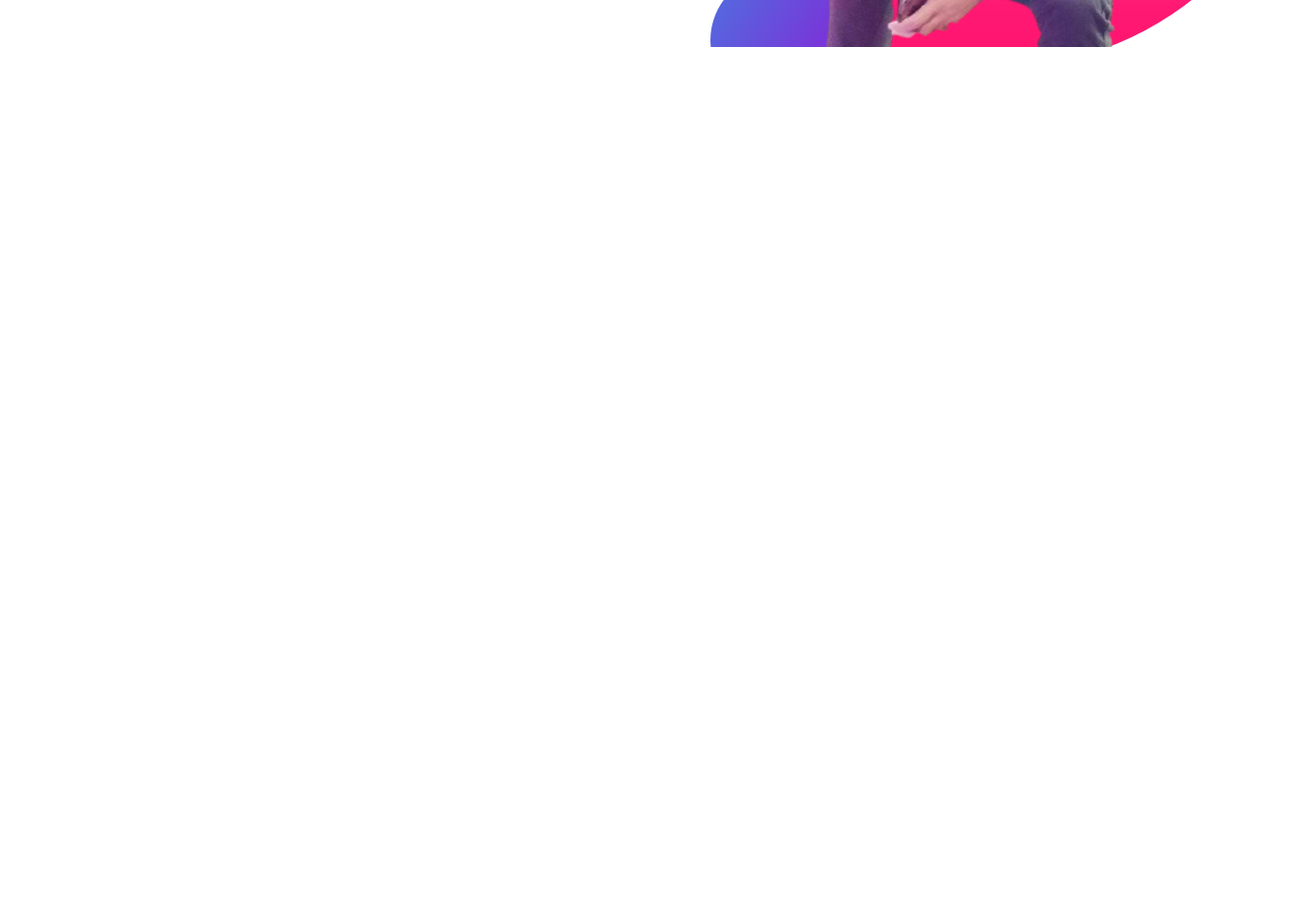
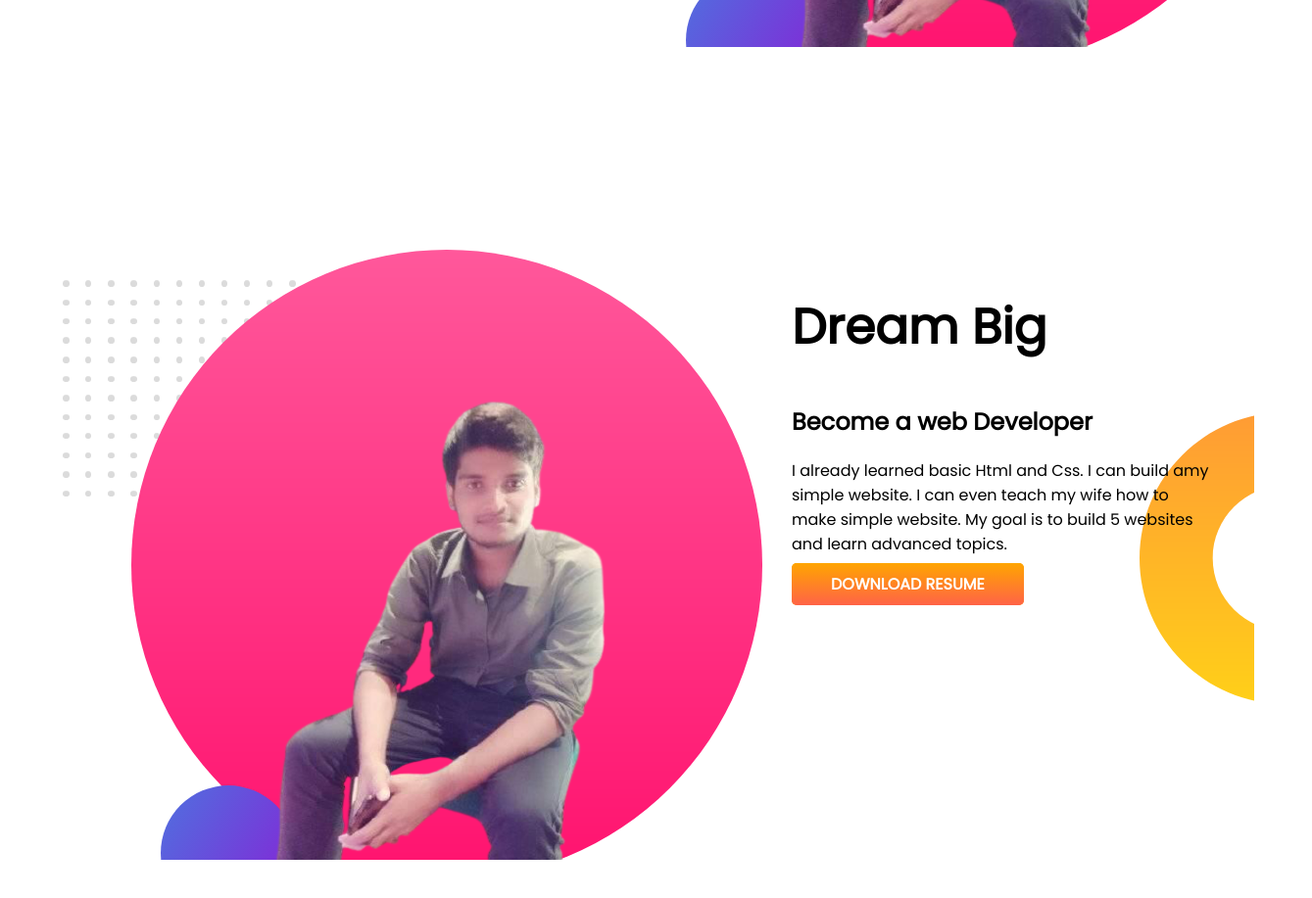
Before and after one commit to Eshitayasmin/developer-portfolio, a plain HTML site: page index.html in a window 1280 px wide. Shown: the part 575-1492 px from the top of the page at 98% size, 1339 px wide, since content can reach past the window. Before the commit the page ends 800 px from the top, so only its background shows below. Drawn offline with Linux system fonts and the light colour scheme; a web font is replaced by a local one.

Commit message:
dream added

```diff
--- a/index.html
+++ b/index.html
@@ -28,6 +28,19 @@
             <img src="ar.png" alt="">
         </div>
     </section>
+    <section class="dream-big">
+        <div class="half-width"><img src="ar.png" alt="" srcset="">
+
+        </div>
+        <div class="half-width">
+            <h1>Dream Big</h1>
+            <h2>Become a web Developer</h2>
+            <p>I already learned basic Html and Css. I can build amy simple website.
+                I can even teach my wife how to make simple website. My goal is to build 5 websites and learn advanced
+                topics.</p>
+            <a class="link" target="blank" href="">DOWNLOAD RESUME</a>
+        </div>
+    </section>
 
 
 
--- a/style.css
+++ b/style.css
@@ -5,17 +5,20 @@ body {
 }
 h1{
     font-size: 50px;
+
 }
 .orange{
     color:orange;
+
 }
 section{
     display: flex;
+    margin-bottom: 200px;
 }
 .half-width{
     width:50%;
     padding-left: 5%;
-    padding-right: 15px;
+    padding-right: 40px;
 
 }
 .link{
@@ -33,3 +36,8 @@ section{
     background-image:url(top-banner.png) ;
     background-repeat: no-repeat;
 }
+.dream-big{
+    background-image: url(dream-bg.png);
+    background-repeat: no-repeat;
+    background-position: right;
+}
```
Also changed, not shown: dream-bg.png (added).
